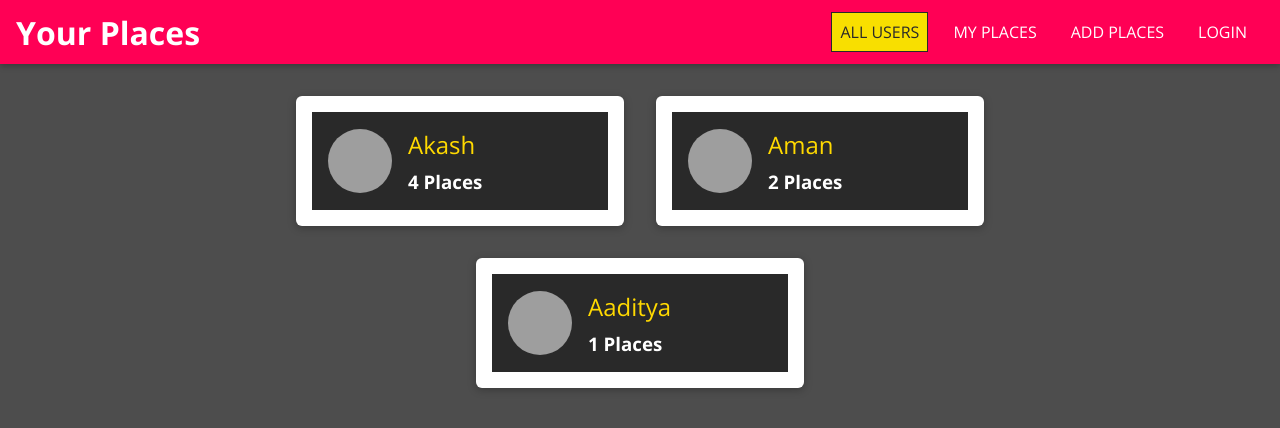
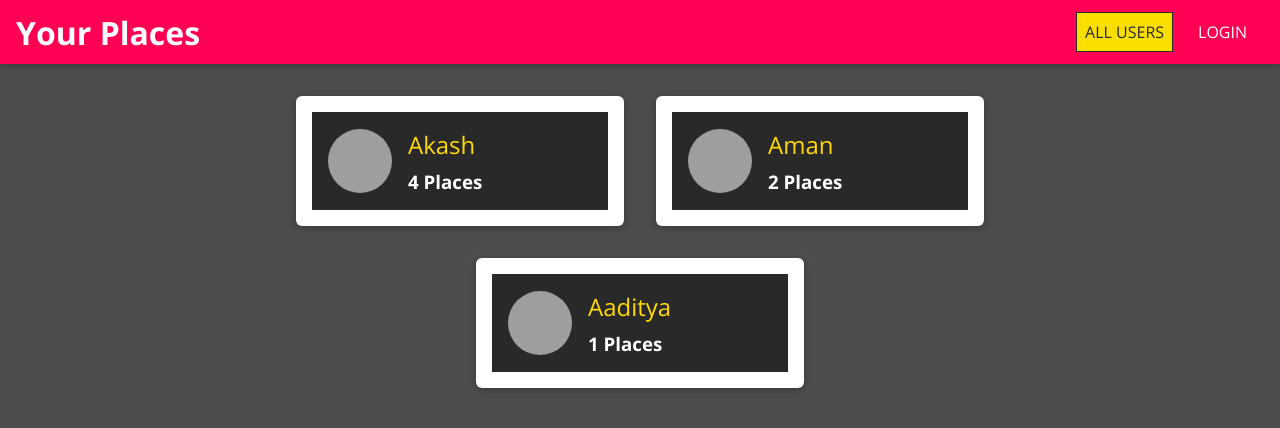
Before and after one commit to akashzsh/MERN-Project, a React (Create React App) app in the folder Frontend/app-frontend/: page / in a window 1280 px wide. Shown: the top 428 px of the page. Built offline with nearby package versions, Linux system fonts and the light colour scheme; grey boxes are pictures that could not be loaded.

Commit message:
auth context for listening to changes

```diff
--- a/Frontend/app-frontend/src/shared/components/Navigation/NavLinks.js
+++ b/Frontend/app-frontend/src/shared/components/Navigation/NavLinks.js
@@ -1,9 +1,12 @@
-import React from "react";
+import React, { useContext } from "react";
 
 import { NavLink } from "react-router-dom";
+import { AuthContext } from "../../context/auth-context";
 import "./NavLinks.css";
 
 const NavLinks = () => {
+  const auth = useContext(AuthContext);
+
   return (
     <ul className="nav-links">
       <li>
@@ -11,15 +14,21 @@ const NavLinks = () => {
           ALL USERS
         </NavLink>
       </li>
+      {auth.isLoggedIn && (
+        <React.Fragment>
           <li>
             <NavLink to="/u1/places">MY PLACES</NavLink>
           </li>
           <li>
             <NavLink to="/places/new">ADD PLACES</NavLink>
           </li>
+        </React.Fragment>
+      )}
+      {!auth.isLoggedIn && (
         <li>
           <NavLink to="/login">LOGIN</NavLink>
         </li>
+      )}
     </ul>
   );
 };
```
Lines whose indentation alone changed are shown as unchanged.
